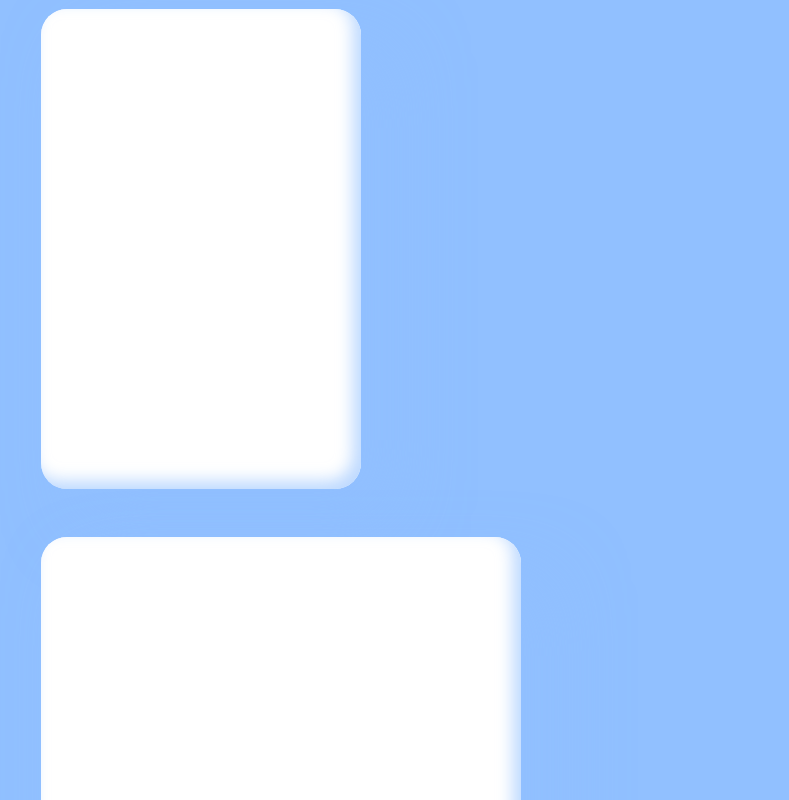
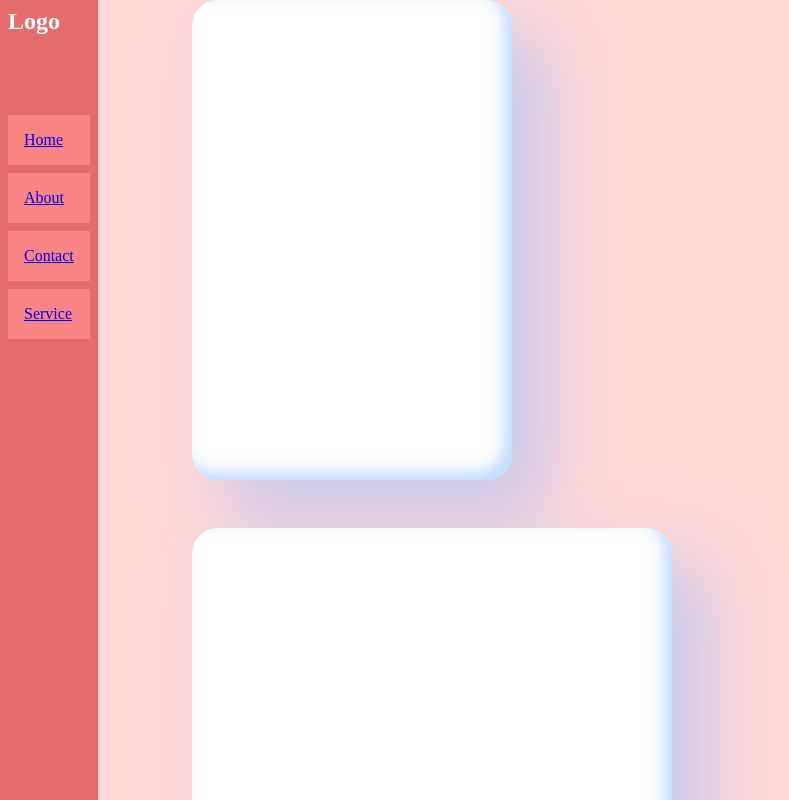
Before and after one commit to rinto11804/vite-project, a Vue app: page / in a window 1280 px wide. Shown: the top 800 px of the page, without its empty margins (0-789 px from the left). Built offline with nearby package versions, Linux system fonts and the light colour scheme.

Commit message:
added side bar

```diff
--- a/src/App.vue
+++ b/src/App.vue
@@ -1,27 +1,22 @@
 <script>
 import Card from './components/Card.vue'
+import Sidebar from './components/Sidebar.vue'
 export default {
    components: {
-      Card
+      Card,
+      Sidebar
    }
 }
 </script>
 <template>
+   <Sidebar />
    <Card></Card>
    <Card card-width="30rem" card-height="20rem"></Card>
 </template>
 
 <style>
 #app > h1 {
-   font-family: "Fira Sans", sans-serif;
-}
-.shape {
-   width: 7rem;
-   height: 7rem;
-   border-radius: 50%;
-   background: var(--gradient);
-   position: absolute;
-   top: 0.5rem;
-   left: 0.5rem;
+   font-family: -apple-system, BlinkMacSystemFont, "Segoe UI", Roboto, Oxygen,
+      Ubuntu, Cantarell, "Open Sans", "Helvetica Neue", sans-serif;
 }
 </style>
--- a/src/components/Card.vue
+++ b/src/components/Card.vue
@@ -30,7 +30,7 @@ export default {
    width: 20rem;
    height: 30rem;
    margin-bottom: 3rem;
-   margin-inline: 2rem;
+   margin-inline: 12rem;
    backdrop-filter: blur(8px);
    background-color: #fff;
    border-radius: 26px;
--- /dev/null
+++ b/src/components/Sidebar.vue
@@ -0,0 +1,61 @@
+<script>
+export default {
+
+}
+</script>
+
+
+<template>
+   <nav>
+      <h1>Logo</h1>
+      <ul>
+         <li>
+            <a href="#">Home</a>
+            <a href="#">About</a>
+            <a href="#">Contact</a>
+            <a href="#">Service</a>
+         </li>
+      </ul>
+   </nav>
+</template>
+
+
+<style>
+nav > h1 {
+   margin-bottom: 5rem;
+}
+nav > ul > li {
+   display: flex;
+   flex: 1;
+   flex-direction: column;
+   justify-content: space-evenly;
+}
+li > a {
+   padding: 1rem;
+   background-color: var(--sidebar-bg-light);
+   margin-bottom: 0.5rem;
+}
+li > a:hover {
+   padding: 1rem;
+   background-color: var(--sidebar-bg-dark);
+   margin: 0.1rem;
+}
+nav {
+   color: white;
+   background-color: var(--sidebar-bg-dark);
+   float: left;
+   width: -2rem;
+   position: fixed;
+   z-index: 1;
+   top: 0;
+   left: 0;
+   bottom: 0;
+   padding: 0.5em;
+   transition: 0.3s ease;
+   display: flex;
+   flex-direction: column;
+}
+nav :hover {
+   width: 15rem;
+}
+</style>
--- a/src/main.js
+++ b/src/main.js
@@ -1,4 +1,5 @@
 import {createApp} from 'vue'
 import App from './App.vue'
 
-createApp(App).mount('#app')
+createApp(App)
+   .mount('#app')
--- a/style.css
+++ b/style.css
@@ -1,15 +1,15 @@
-@import url('https://fonts.googleapis.com/css2?family=Fira+Sans:wght@100;300&display=swap');
 :root{
-   --primary:#91C0FF;
-   --secondery:#fff;
-   }
+   --body-background:#FFD8D8;
+   --sidebar-bg-dark:#E36C6C;
+   --sidebar-bg-light:#F98484;
+   --secondary:#552D2D;
+}
 *{
    margin: 0;
    padding: 0;
    box-sizing: border-box;
 }
 #app{
-  background:var(--primary);
+   background-color: var(--body-background);
   height: fit-content;
-  padding: 9px;
 }
```
Also changed, not shown: src/components/SidebarLink.vue (added, +7 -0 lines).
